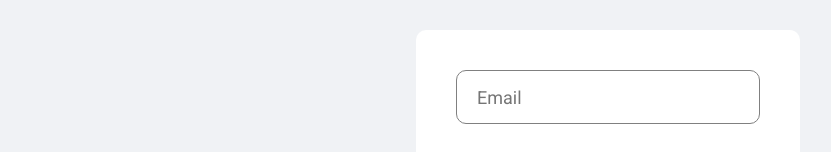
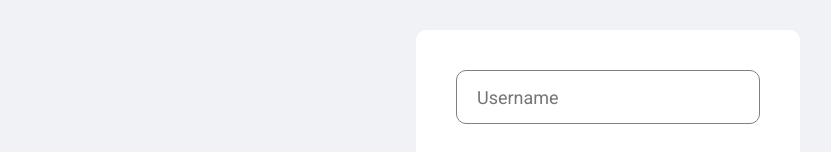
Before and after one commit to dilshankarunarathne/storybook, a React (Create React App) app in the folder client/: page /login in a window 1280 px wide. Shown: the part 130-282 px from the top of the page, without its empty margins (224-1055 px from the left). Built offline with nearby package versions, Linux system fonts and the light colour scheme.

Commit message:
bugfix: alt text

```diff
--- a/client/src/Components/login/Login.jsx
+++ b/client/src/Components/login/Login.jsx
@@ -36,7 +36,7 @@ export default function Login() {
                 </div>
                 <div className="loginRight">
                     <div className="loginBox">
-                        <input ref={emailRef} placeholder="Email" className="loginInput"/>
+                        <input ref={emailRef} placeholder="Username" className="loginInput"/>
                         <input ref={passwordRef} placeholder="Password" className="loginInput"/>
                         <button className="loginButton" onClick={handleLogin}>Log In</button>
                         <span className="loginForgot">Forgot Password?</span>
```
